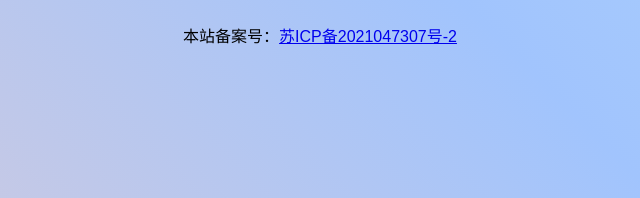
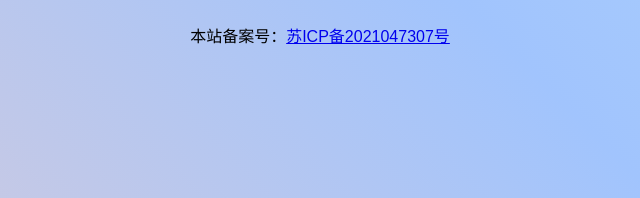
Before and after one commit to som360/som360.github.io, a plain HTML site: page index.html in a window 1280 px wide. Shown: the part 301-499 px from the top of the page, 320-960 px from the left. Drawn offline with Linux system fonts and the light colour scheme.

Commit message:
Update index.html

```diff
--- a/index.html
+++ b/index.html
@@ -55,7 +55,7 @@
 <p>海内存知己,天涯若比邻</p>
     </div>
 <p>
-  本站备案号：<a href="https://beian.miit.gov.cn/" target="_blank">苏ICP备2021047307号-2</a >
+  本站备案号：<a href="https://beian.miit.gov.cn/" target="_blank">苏ICP备2021047307号</a >
 </p >
 </body>
 </html>
```
